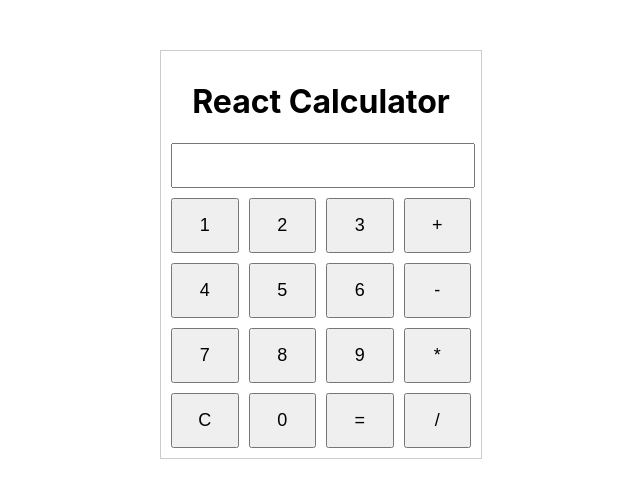
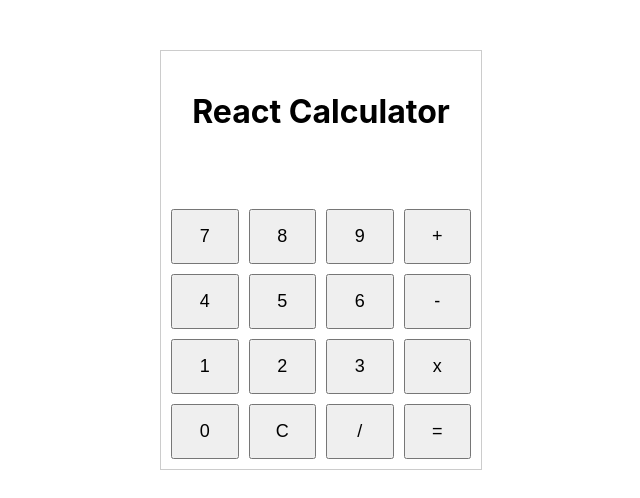
Before and after one commit to musaddiq2/XCalculator, a React (Create React App) app: page / in a window 1280 px wide. Shown: the top 498 px of the page, without its empty margins (319-959 px from the left). Built offline with nearby package versions, Linux system fonts and the light colour scheme.

Commit message:
six commit

```diff
--- a/src/App.css
+++ b/src/App.css
@@ -5,7 +5,28 @@
   padding: 10px;
   text-align: center;
 }
+.display {
+  grid-column: 1 / -1;
+  display: flex;
+  flex-direction: column;
+  justify-content: space-between;
+  padding: 10px;
+}
 
+.display input {
+  border: none;
+  background-color: transparent;
+  font-size: 18px;
+  text-align: right;
+  margin-bottom: 5px;
+}
+
+.display p {
+  margin: 0;
+  font-size: 24px;
+  font-weight: bold;
+  text-align: right;
+}
 input {
   width: calc(100% - 20px);
   padding: 10px;
--- a/src/App.js
+++ b/src/App.js
@@ -3,46 +3,65 @@ import "./App.css";
 
 function App() {
   const [input, setInput] = useState("");
+  const [output, setOutput] = useState("");
 
   const handleButtonClick = (value) => {
-    try {
-      if (value === "=") {
-        const result = eval(input).toString();
-        setInput(result);
-      } else {
-        setInput((prevInput) => prevInput + value);
+    if (value === "C") {
+      setInput("");
+      setOutput("");
+    } else if (value === "=") {
+      try {
+        const result = eval(input.replace("x", "*"));
+        setOutput(result);
+      } catch (error) {
+        setOutput("Error");
       }
-    } catch (error) {
-      // Handle division by zero
-      setInput("Error");
+    } else {
+      setInput(input + value);
     }
   };
+  // const handleButtonClick = (value) => {
+  //   try {
+  //     if (value === "=") {
+  //       const result = eval(input).toString();
+  //       setInput(result);
+  //     } else {
+  //       setInput( input + value);
+  //     }
+  //   } catch (error) {
+  //     // Handle division by zero
+  //     setInput("Error");
+  //   }
+  // };
 
-  const clearInput = () => {
-    setInput("");
-  };
+  // const clearInput = () => {
+  //   setInput("");
+  // };
 
   return (
     <div className="calculator">
-      <h1>React Calculator</h1>
-      <input type="text" value={input} readOnly />
+      <div className="display">
+        <h1>React Calculator</h1>
+        <input type="text" value={input} readOnly />
+        <p>{output}</p>
+      </div>
       <div className="buttons">
-        <button onClick={() => handleButtonClick("1")}>1</button>
-        <button onClick={() => handleButtonClick("2")}>2</button>
-        <button onClick={() => handleButtonClick("3")}>3</button>
+        <button onClick={() => handleButtonClick("7")}>7</button>
+        <button onClick={() => handleButtonClick("8")}>8</button>
+        <button onClick={() => handleButtonClick("9")}>9</button>
         <button onClick={() => handleButtonClick("+")}>+</button>
         <button onClick={() => handleButtonClick("4")}>4</button>
         <button onClick={() => handleButtonClick("5")}>5</button>
         <button onClick={() => handleButtonClick("6")}>6</button>
         <button onClick={() => handleButtonClick("-")}>-</button>
-        <button onClick={() => handleButtonClick("7")}>7</button>
-        <button onClick={() => handleButtonClick("8")}>8</button>
-        <button onClick={() => handleButtonClick("9")}>9</button>
-        <button onClick={() => handleButtonClick("*")}>*</button>
-        <button onClick={clearInput}>C</button>
+        <button onClick={() => handleButtonClick("1")}>1</button>
+        <button onClick={() => handleButtonClick("2")}>2</button>
+        <button onClick={() => handleButtonClick("3")}>3</button>
+        <button onClick={() => handleButtonClick("*")}>x</button>
         <button onClick={() => handleButtonClick("0")}>0</button>
+        <button onClick={() => handleButtonClick("C")}>C</button>
+        <button onClick={() => handleButtonClick("/")}>/</button>
         <button onClick={() => handleButtonClick("=")}>=</button>
-        <button onClick={() => handleButtonClick("/")}>/</button>
       </div>
     </div>
   );
```
